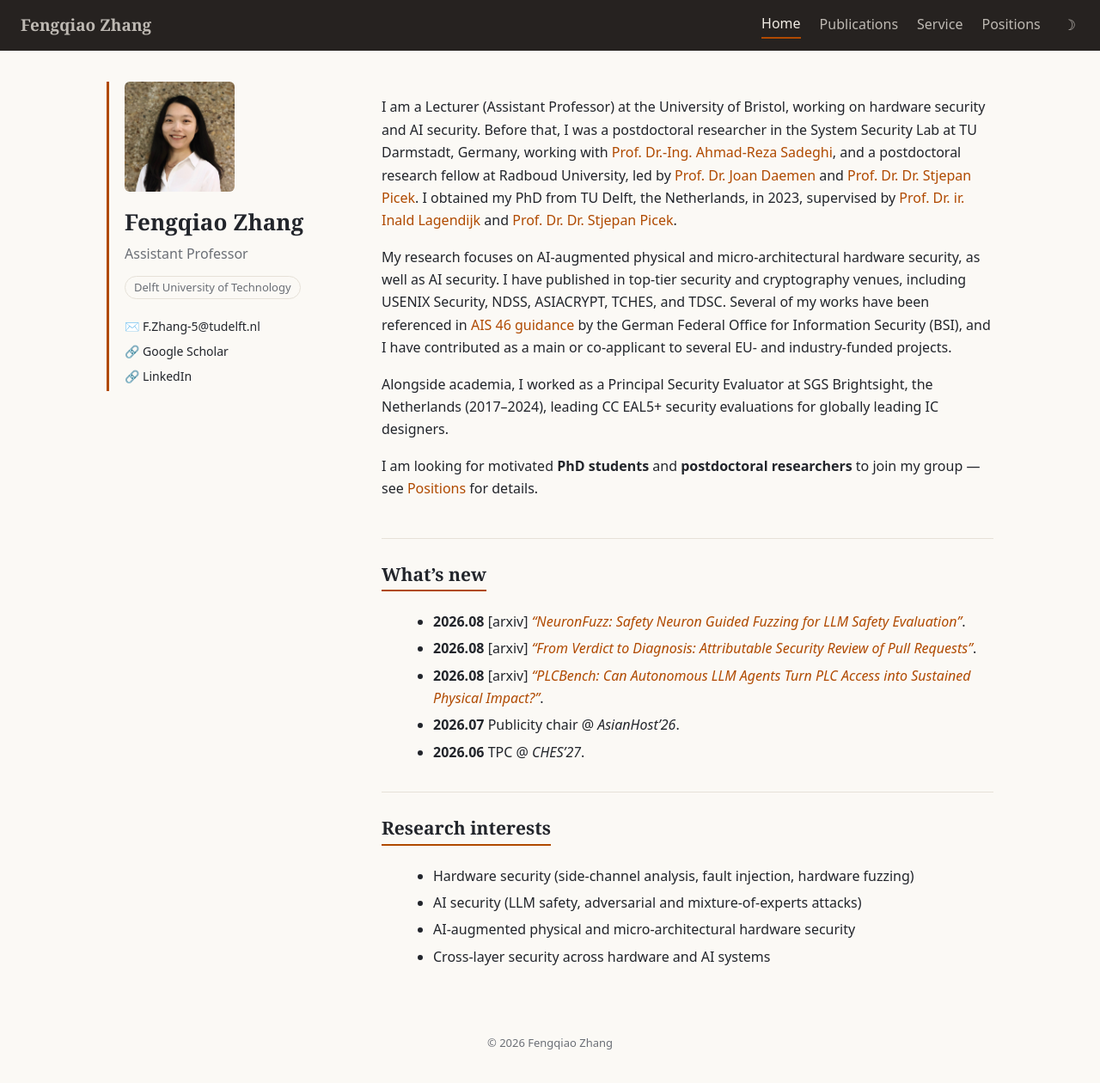
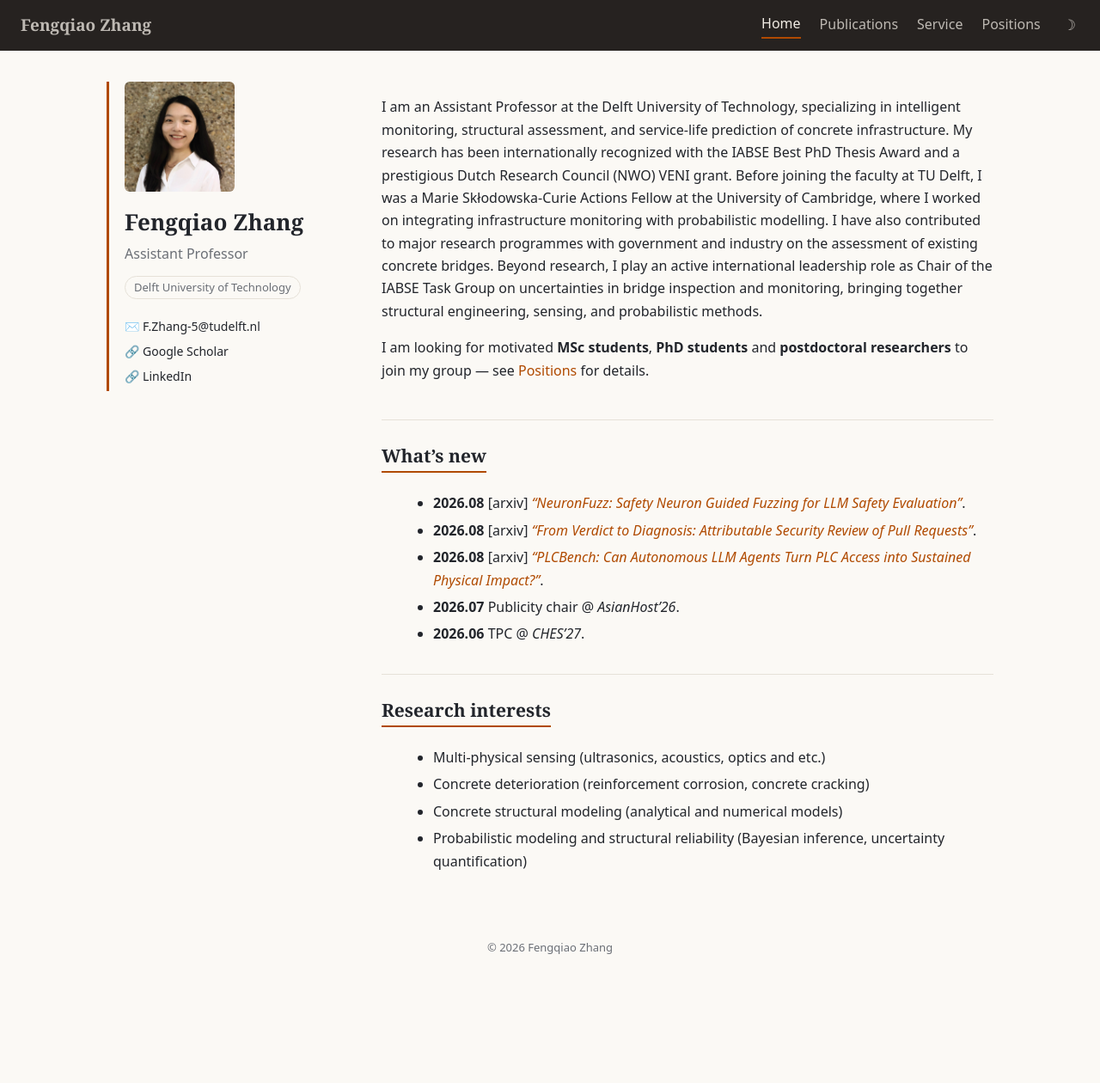
Before and after one commit to Fengqiao-Zhang/Fengqiao-Zhang.github.io, a Jekyll site: the page built from index.md, in a window 1280 px wide and 1265 px high. Shown: the top 1260 px of the window at 86% size. Built offline with Jekyll 4.4.1, drawn with Linux system fonts in a browser that asks for light colours.

Commit message:
Update index.md

```diff
--- a/index.md
+++ b/index.md
@@ -5,15 +5,11 @@ permalink: /
 
 <section class="section" markdown="1">
 
-<!-- # Hi, I'm Lichao Wu. -->
+<!-- # Hi, I'm Fengqiao Zhang. -->
 
-I am a Lecturer (Assistant Professor) at the University of Bristol, working on hardware security and AI security. Before that, I was a postdoctoral researcher in the System Security Lab at TU Darmstadt, Germany, working with [Prof. Dr.-Ing. Ahmad-Reza Sadeghi](https://www.informatik.tu-darmstadt.de/systemsecurity/people_sys/people_details_sys_45184.en.jsp), and a postdoctoral research fellow at Radboud University, led by [Prof. Dr. Joan Daemen](https://cs.ru.nl/~joan/) and [Prof. Dr. Dr. Stjepan Picek](https://www.ru.nl/en/people/picek-s). I obtained my PhD from TU Delft, the Netherlands, in 2023, supervised by [Prof. Dr. ir. Inald Lagendijk](https://www.tudelft.nl/staff/r.l.lagendijk/) and [Prof. Dr. Dr. Stjepan Picek](https://www.ru.nl/en/people/picek-s).
+I am an Assistant Professor at the Delft University of Technology, specializing in intelligent monitoring, structural assessment, and service-life prediction of concrete infrastructure. My research has been internationally recognized with the IABSE Best PhD Thesis Award and a prestigious Dutch Research Council (NWO) VENI grant. Before joining the faculty at TU Delft, I was a Marie Skłodowska-Curie Actions Fellow at the University of Cambridge, where I worked on integrating infrastructure monitoring with probabilistic modelling. I have also contributed to major research programmes with government and industry on the assessment of existing concrete bridges. Beyond research, I play an active international leadership role as Chair of the IABSE Task Group on uncertainties in bridge inspection and monitoring, bringing together structural engineering, sensing, and probabilistic methods.
 
-My research focuses on AI-augmented physical and micro-architectural hardware security, as well as AI security. I have published in top-tier security and cryptography venues, including USENIX Security, NDSS, ASIACRYPT, TCHES, and TDSC. Several of my works have been referenced in [AIS 46 guidance](https://www.bsi.bund.de/SharedDocs/Downloads/DE/BSI/Zertifizierung/Interpretationen/AIS_46_AI_guide.pdf?__blob=publicationFile&v=7) by the German Federal Office for Information Security (BSI), and I have contributed as a main or co-applicant to several EU- and industry-funded projects.
-
-Alongside academia, I worked as a Principal Security Evaluator at SGS Brightsight, the Netherlands (2017–2024), leading CC EAL5+ security evaluations for globally leading IC designers.
-
-I am looking for motivated **PhD students** and **postdoctoral researchers** to join my group — see [Positions](/positions/) for details.
+I am looking for motivated **MSc students**, **PhD students** and **postdoctoral researchers** to join my group — see [Positions](/positions/) for details.
 
 </section>
 
@@ -37,10 +33,11 @@ I am looking for motivated **PhD students** and **postdoctoral researchers** to
 <!-- <section class="section" markdown="1">
 
 ## Awards & recognition
-
-- **2026** NDSS Distinguished Paper Award — *"Fuzzilicon: A Post-Silicon Microcode-Guided x86 CPU Fuzzer"*.
-- **2023** Informatics Best PhD Dissertation Award.
-- Several works referenced in [AIS 46 guidance](https://www.bsi.bund.de/SharedDocs/Downloads/DE/BSI/Zertifizierung/Interpretationen/AIS_46_AI_guide.pdf?__blob=publicationFile&v=7) by the German Federal Office for Information Security (BSI).
+- **2026** NWO Talent Programme VENI.
+- **2025** IABSE Best PhD Thesis.
+- **2024** Marie Skłodowska-Curie Fellowship.
+- **2022** EWGAE Honorable Student Paper.
+- **2015-2017** TU Delft Excellent Full Scholarship.
 
 </section> -->
 
@@ -48,11 +45,19 @@ I am looking for motivated **PhD students** and **postdoctoral researchers** to
 
 ## Experience
 
-- **2026–present** Lecturer (Assistant Professor), University of Bristol, UK.
-- **2024-2026** Postdoctoral researcher, System Security Lab, TU Darmstadt, Germany.
-- **2023-2024** Postdoctoral research fellow, Radboud University, the Netherlands.
-- **2019-2023** PhD, TU Delft, the Netherlands — supervised by Prof. Dr. ir. Inald Lagendijk and Prof. Dr. Dr. Stjepan Picek.
-- **2017–2024** Principal Security Evaluator, SGS Brightsight, the Netherlands.
+- **2024.9–present** Assistant Professor, Delft University of Technology, the Netherlands.
+- **2024.1-2024.8** MSCA Fellow, University of Cambridge, UK.
+- **2022.10-2023.12** Postdoctoral researcher, Delft University of Technology, the Netherlands.
+
+</section> -->
+
+<!-- <section class="section" markdown="1">
+
+## Education
+
+- **2017.10–2022.9** PhD, Delft University of Technology, the Netherlands.
+- **2015.9-2017.9** MSc, Delft University of Technology, the Netherlands.
+- **2011.9-2015.6** BSc, Tongji University, China.
 
 </section> -->
 
@@ -60,9 +65,9 @@ I am looking for motivated **PhD students** and **postdoctoral researchers** to
 
 ## Research interests
 
-- Hardware security (side-channel analysis, fault injection, hardware fuzzing)
-- AI security (LLM safety, adversarial and mixture-of-experts attacks)
-- AI-augmented physical and micro-architectural hardware security
-- Cross-layer security across hardware and AI systems
+- Multi-physical sensing (ultrasonics, acoustics, optics and etc.)
+- Concrete deterioration (reinforcement corrosion, concrete cracking)
+- Concrete structural modeling (analytical and numerical models)
+- Probabilistic modeling and structural reliability (Bayesian inference, uncertainty quantification)
 
 </section>
```
